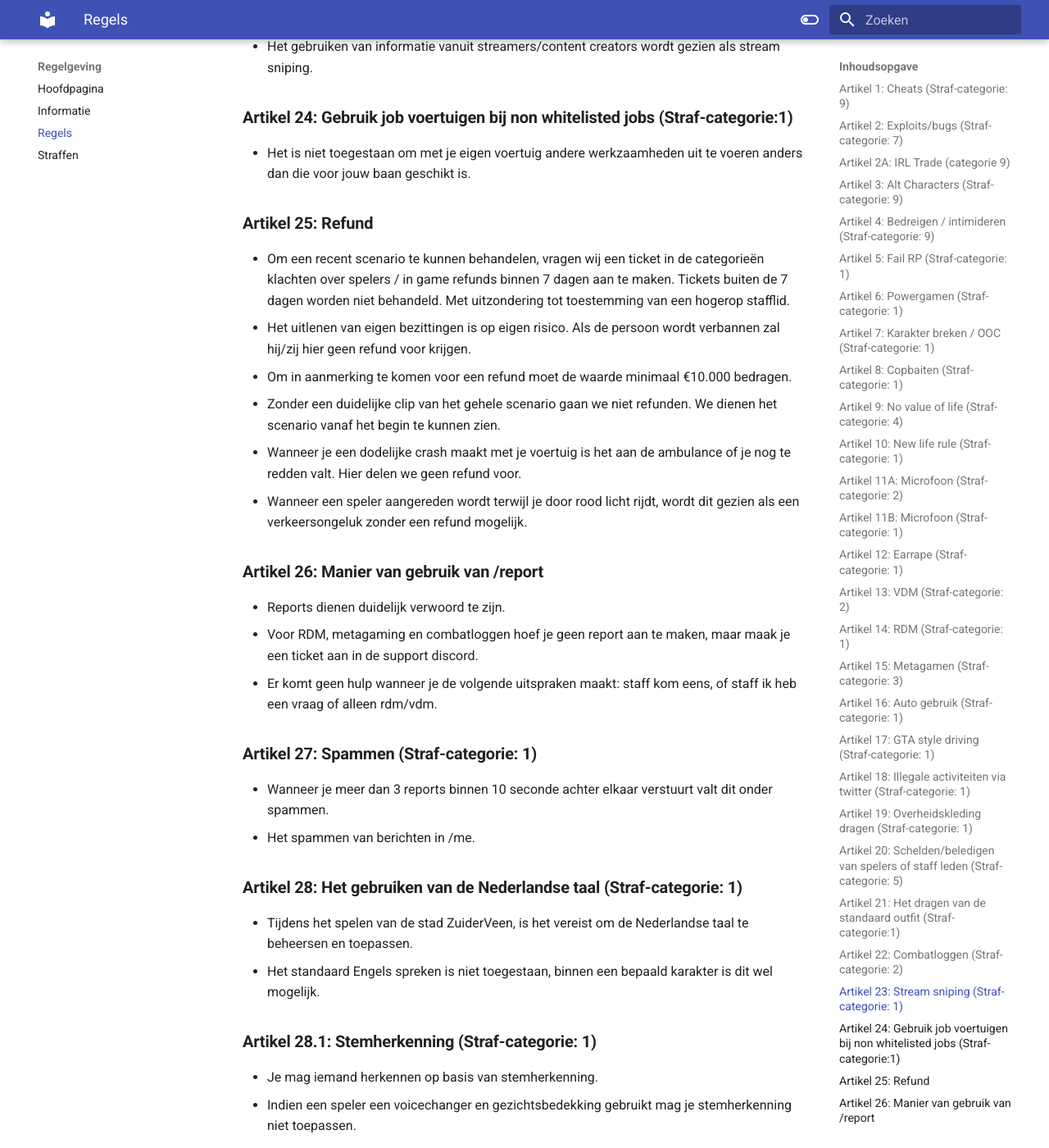
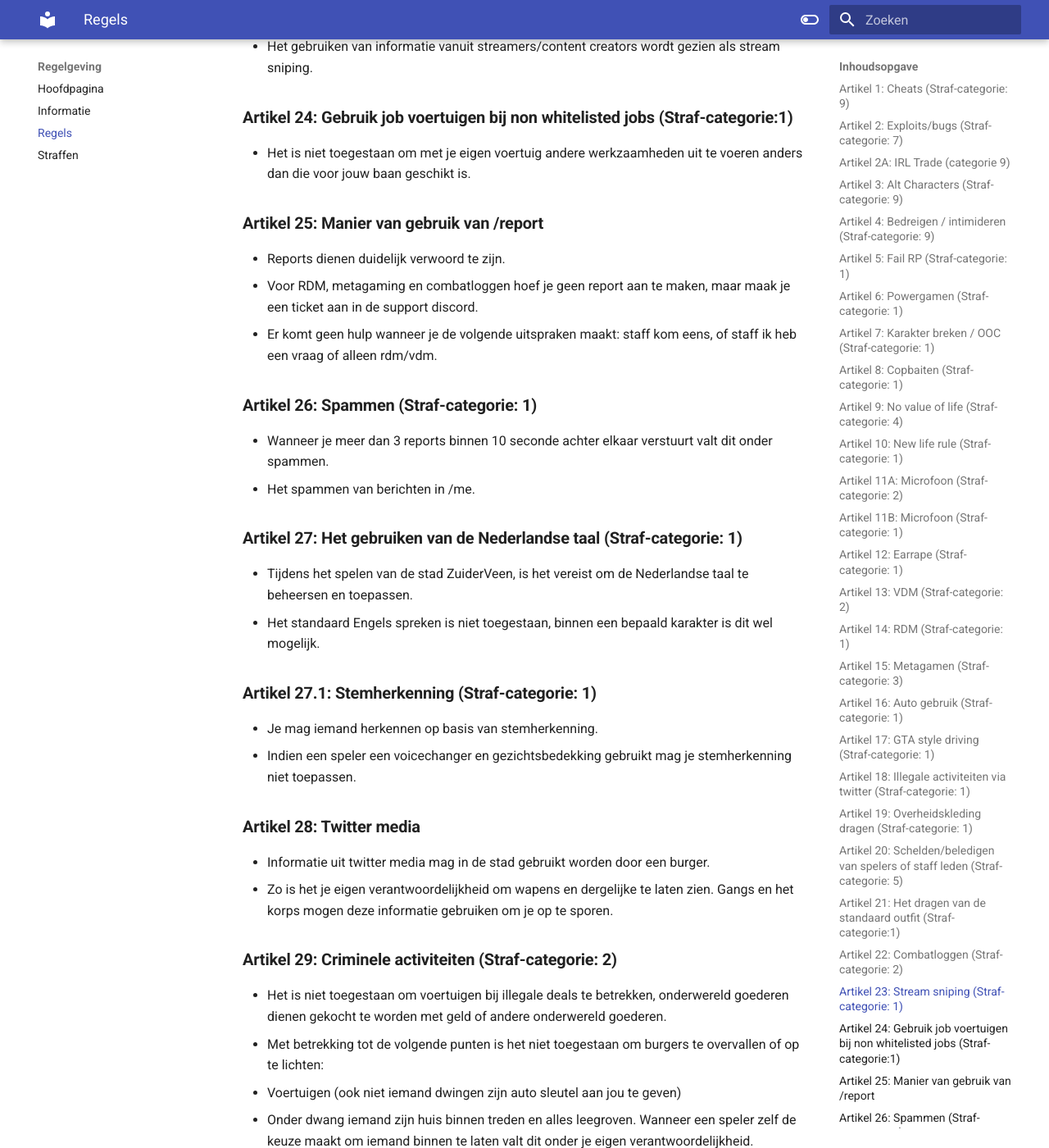
Before and after one commit to ZuiderVeenRP/apv, an MkDocs documentation site: the page built from docs/algemeen.md, in a window 1280 px wide and 1400 px high, scrolled down 7153 px. Shown: the whole window at 82% size. Built offline with MkDocs 1.6.1 and Material for MkDocs 9.7.7, drawn with Linux system fonts in a browser that asks for light colours; comment, search, counter and statistics services are not loaded; some of the changed text lies outside the part shown.

Commit message:
Aanpassing artikelen
Artikel 25 verwijderd, ieder artikelnummer vanaf 25 is 1 omlaag gegaan.

```diff
--- a/docs/algemeen.md
+++ b/docs/algemeen.md
@@ -188,49 +188,40 @@
 - Het is niet toegestaan om met je eigen voertuig andere werkzaamheden uit te voeren anders dan die voor jouw baan geschikt is.
 </br>
 
-### **Artikel 25: Refund**
-- Om een recent scenario te kunnen behandelen, vragen wij een ticket in de categorieën klachten over spelers / in game refunds binnen 7 dagen aan te maken. Tickets buiten de 7 dagen worden niet behandeld. Met uitzondering tot toestemming van een hogerop stafflid.
-- Het uitlenen van eigen bezittingen is op eigen risico. Als de persoon wordt verbannen zal hij/zij hier geen refund voor krijgen.
-- Om in aanmerking te komen voor een refund moet de waarde minimaal €10.000 bedragen.
-- Zonder een duidelijke clip van het gehele scenario gaan we niet refunden. We dienen het scenario vanaf het begin te kunnen zien.
-- Wanneer je een dodelijke crash maakt met je voertuig is het aan de ambulance of je nog te redden valt. Hier delen we geen refund voor.
-- Wanneer een speler aangereden wordt terwijl je door rood licht rijdt, wordt dit gezien als een verkeersongeluk zonder een refund mogelijk.
-</br>
-
-### **Artikel 26: Manier van gebruik van /report**
+### **Artikel 25: Manier van gebruik van /report**
 - Reports dienen duidelijk verwoord te zijn.
 - Voor RDM, metagaming en combatloggen hoef je geen report aan te maken, maar maak je een ticket aan in de support discord.
 - Er komt geen hulp wanneer je de volgende uitspraken maakt: staff kom eens, of staff ik heb een vraag of alleen rdm/vdm.
 </br>
 
-### **Artikel 27: Spammen (Straf-categorie: 1)**
+### **Artikel 26: Spammen (Straf-categorie: 1)**
 - Wanneer je meer dan 3 reports binnen 10 seconde achter elkaar verstuurt valt dit onder spammen.
 - Het spammen van berichten in /me.
 </br>
 
-### **Artikel 28: Het gebruiken van de Nederlandse taal (Straf-categorie: 1)**
+### **Artikel 27: Het gebruiken van de Nederlandse taal (Straf-categorie: 1)**
 - Tijdens het spelen van de stad ZuiderVeen, is het vereist om de Nederlandse taal te beheersen en toepassen.
 - Het standaard Engels spreken is niet toegestaan, binnen een bepaald karakter is dit wel mogelijk.
 </br>
 
-### **Artikel 28.1: Stemherkenning (Straf-categorie: 1)**
+### **Artikel 27.1: Stemherkenning (Straf-categorie: 1)**
 - Je mag iemand herkennen op basis van stemherkenning.
 - Indien een speler een voicechanger en gezichtsbedekking gebruikt mag je stemherkenning niet toepassen.
 </br>
 
-### **Artikel 29: Twitter media**
+### **Artikel 28: Twitter media**
 - Informatie uit twitter media mag in de stad gebruikt worden door een burger.
 - Zo is het je eigen verantwoordelijkheid om wapens en dergelijke te laten zien. Gangs en het korps mogen deze informatie gebruiken om je op te sporen.
 </br>
 
-### **Artikel 30: Criminele activiteiten (Straf-categorie: 2)**
+### **Artikel 29: Criminele activiteiten (Straf-categorie: 2)**
 - Het is niet toegestaan om voertuigen bij illegale deals te betrekken, onderwereld goederen dienen gekocht te worden met geld of andere onderwereld goederen.
 - Met betrekking tot de volgende punten is het niet toegestaan om burgers te overvallen of op te lichten:
 - Voertuigen (ook niet iemand dwingen zijn auto sleutel aan jou te geven)
 - Onder dwang iemand zijn huis binnen treden en alles leegroven. Wanneer een speler zelf de keuze maakt om iemand binnen te laten valt dit onder je eigen verantwoordelijkheid.
 </br>
 
-### **Artikel 31: Oplichten en scammen (Straf-categorie: 1)**
+### **Artikel 30: Oplichten en scammen (Straf-categorie: 1)**
 - Het is niet toegestaan om te scammen met voertuigen.
 - Het beroven en oplichten van spelers is toegestaan bij een aantal van 2 politieagenten of Kmar.
 - Op een bovenwereld gerelateerde scam zit een limiet van €30.000.
```
Also changed, not shown: other parts of docs/algemeen.md (+34 -34 lines), docs/informatie.md (+1 -1 lines).
